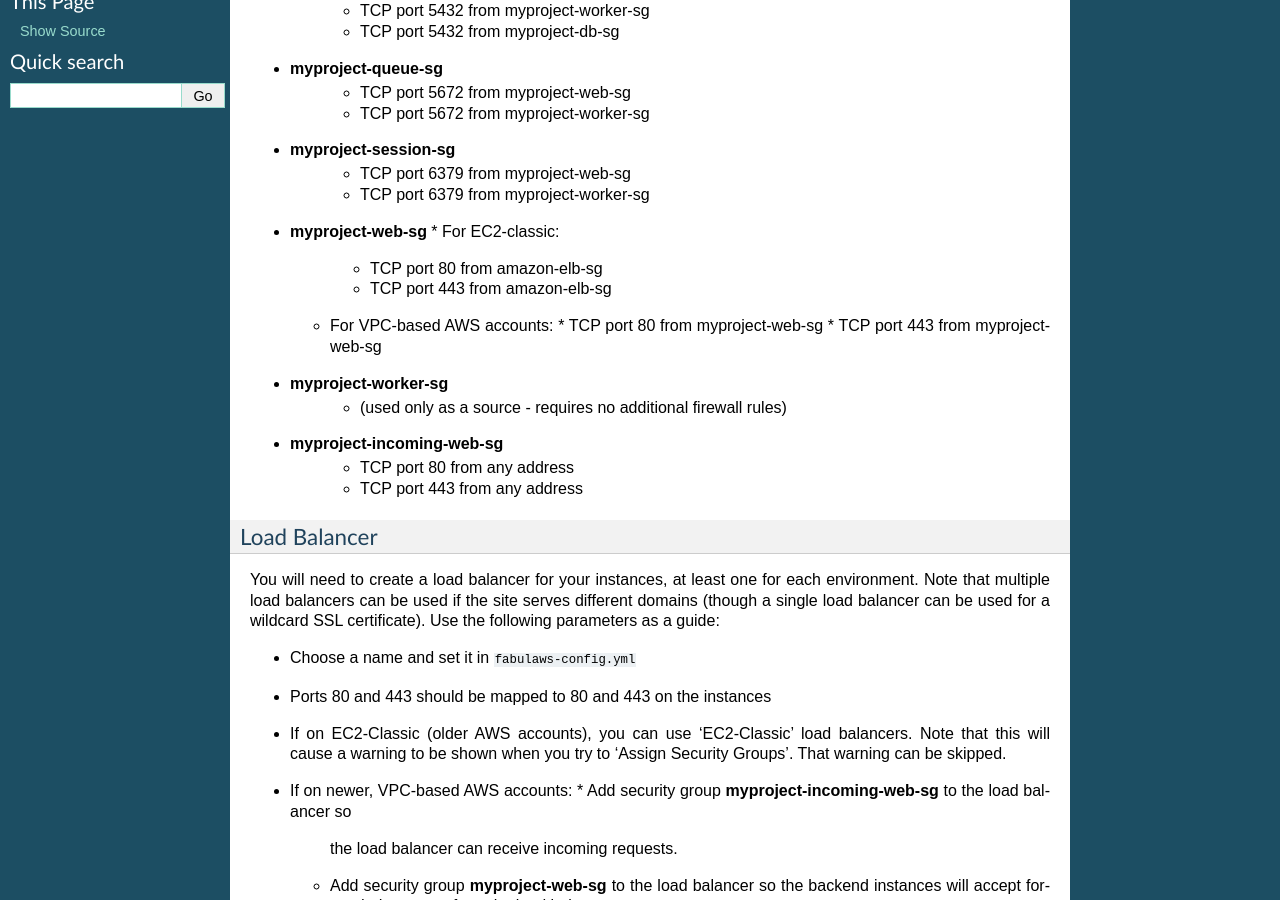
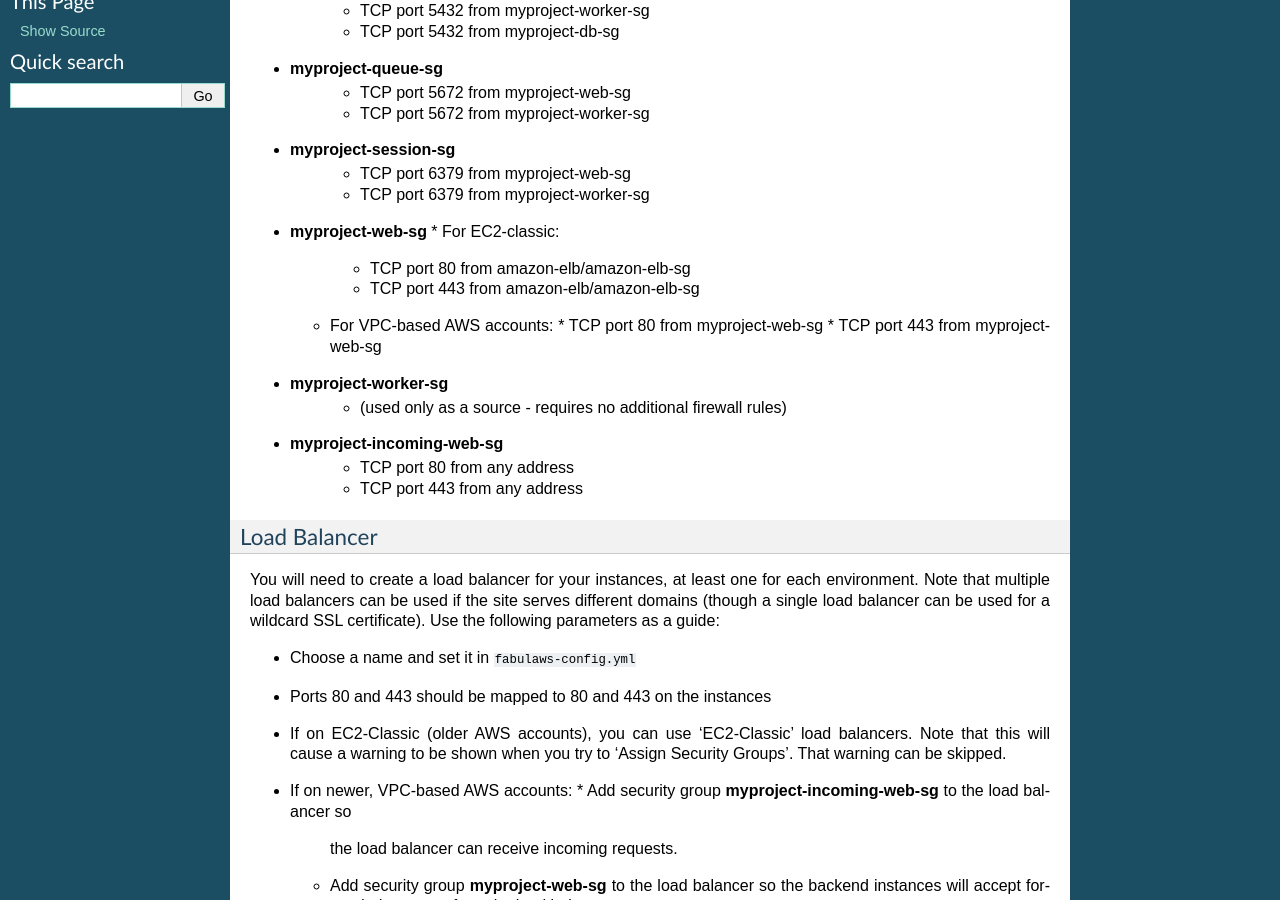
Before and after one commit to caktus/fabulaws, a Sphinx documentation site: the page built from docs/initial-setup.rst, in a window 1280 px wide and 900 px high, scrolled down 617 px. Built offline with Sphinx 7.4.7, drawn with Linux system fonts in a browser that asks for light colours.

```diff
--- a/docs/architecture.rst
+++ b/docs/architecture.rst
@@ -2,7 +2,7 @@ Server Architecture
 ===================
 
 Prior to creating any new servers or deploying new code using FabulAWS, it's
-helpful to have an overall understand of the different components of the
+helpful to have an overall understanding of the different components of the
 server architecture.
 
 FabulAWS creates 5 different types of servers, plus an Amazon Elastic Load
--- a/docs/initial-setup.rst
+++ b/docs/initial-setup.rst
@@ -38,8 +38,8 @@ project and updated in `fabulaws-config.yml`.
    * TCP port 6379 from myproject-worker-sg
 * **myproject-web-sg**
   * For EC2-classic:
-    * TCP port 80 from amazon-elb-sg
-    * TCP port 443 from amazon-elb-sg
+    * TCP port 80 from amazon-elb/amazon-elb-sg
+    * TCP port 443 from amazon-elb/amazon-elb-sg
   * For VPC-based AWS accounts:
     * TCP port 80 from myproject-web-sg
     * TCP port 443 from myproject-web-sg
```
Also changed, not shown: 2 other files.
